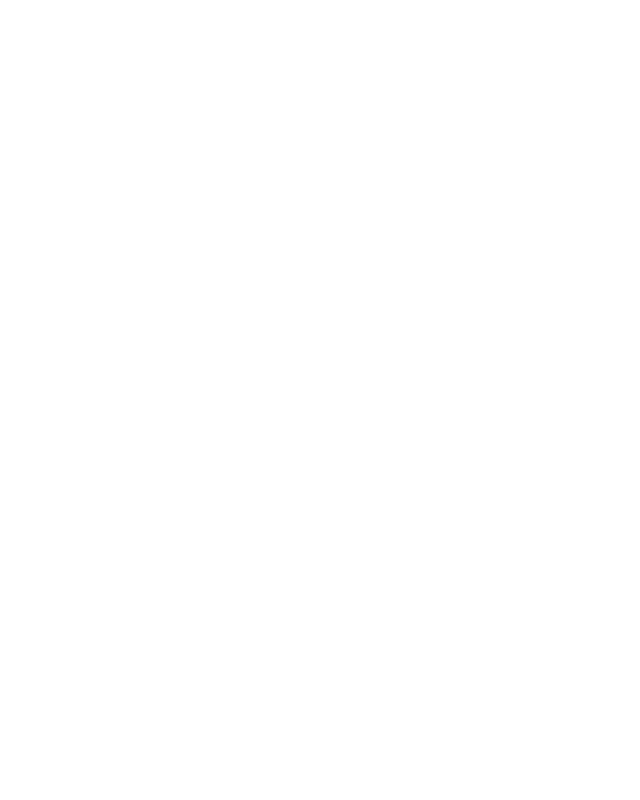
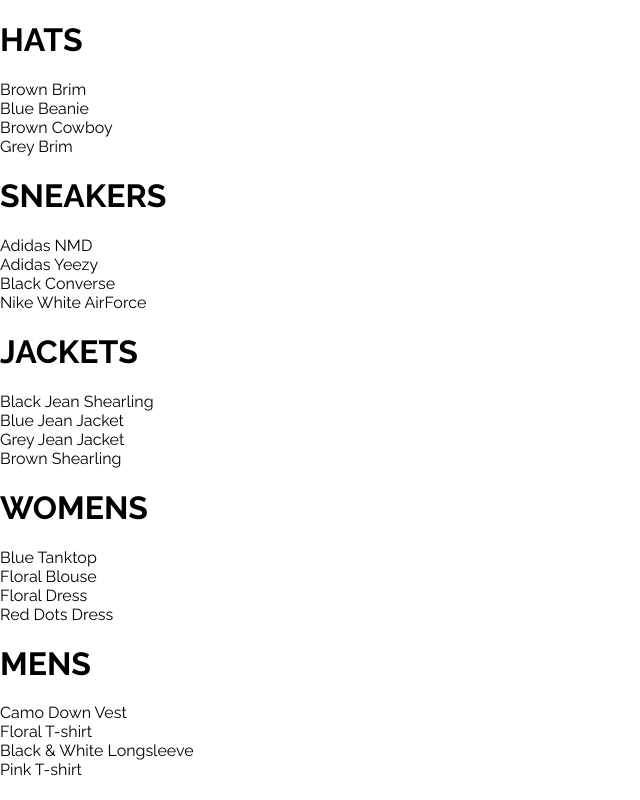
Before and after one commit to diamond122/ecommerce-firebase-react, a React (Create React App) app: page /shop in a window 1280 px wide. Shown: the whole page, without its empty margins (0-640 px from the left). Built offline with nearby package versions, Linux system fonts and the light colour scheme.

Commit message:
Added 'collection-preview' and 'shop' page

```diff
--- a/src/App.js
+++ b/src/App.js
@@ -2,19 +2,14 @@ import React from 'react'
 import { Switch, Route } from 'react-router-dom'
 import './App.css'
 import HomePage from './pages/homepage/homepage.component'
-
-const PaintingsPage = () => (
-  <div>
-    <h1>Paintings Page</h1>
-  </div>
-);
+import ShopPage from './pages/shop/shop.component'
 
 function App() {
   return (
     <div>
       <Switch>
         <Route exact path='/' component={ HomePage } />
-        <Route path='/paintings' component={ PaintingsPage } />
+        <Route path='/shop' component={ ShopPage } />
       </Switch>
     </div>
   );
--- /dev/null
+++ b/src/components/collection-preview/collection-preview.component.jsx
@@ -0,0 +1,16 @@
+import React from 'react';
+import './collection-preview.styles.scss';
+const CollectionPreview = ({ title, items }) => (
+    <div className='collection-preview'>
+        <h1 className="title">{title.toUpperCase()}</h1>
+        <div className='preview'>
+          {
+            items.filter((item, idx) => idx < 4).map(item => (
+                <div key={ item.id }>{ item.name } </div>
+            ))
+          }
+        </div>
+    </div>
+);
+
+export default CollectionPreview;
--- /dev/null
+++ b/src/pages/shop/shop.component.jsx
@@ -0,0 +1,27 @@
+import React from 'react'
+import SHOP_DATA from './shop.data'
+import CollectionPreview from '../../components/collection-preview/collection-preview.component'
+
+class ShopPage extends React.Component {
+    constructor(props) {
+        super(props);
+
+        this.state = {
+            collections: SHOP_DATA
+        }
+    }
+    render() {
+        const { collections } = this.state;
+        return (
+            <div className='shop-page'>
+                {
+                    collections.map(({ id, ...otherCollectionProps }) => (
+                        <CollectionPreview key={ id } { ...otherCollectionProps} />
+                    ))
+                }
+            </div>
+        )
+    }
+}
+
+export default ShopPage;
--- /dev/null
+++ b/src/pages/shop/shop.data.js
@@ -0,0 +1,249 @@
+const SHOP_DATA = [
+    {
+        id: 1,
+        title: 'Hats',
+        routeName: 'hats',
+        items: [
+          {
+            id: 1,
+            name: 'Brown Brim',
+            imageUrl: 'https://i.ibb.co/ZYW3VTp/brown-brim.png',
+            price: 25
+          },
+          {
+            id: 2,
+            name: 'Blue Beanie',
+            imageUrl: 'https://i.ibb.co/ypkgK0X/blue-beanie.png',
+            price: 18
+          },
+          {
+            id: 3,
+            name: 'Brown Cowboy',
+            imageUrl: 'https://i.ibb.co/QdJwgmp/brown-cowboy.png',
+            price: 35
+          },
+          {
+            id: 4,
+            name: 'Grey Brim',
+            imageUrl: 'https://i.ibb.co/RjBLWxB/grey-brim.png',
+            price: 25
+          },
+          {
+            id: 5,
+            name: 'Green Beanie',
+            imageUrl: 'https://i.ibb.co/YTjW3vF/green-beanie.png',
+            price: 18
+          },
+          {
+            id: 6,
+            name: 'Palm Tree Cap',
+            imageUrl: 'https://i.ibb.co/rKBDvJX/palm-tree-cap.png',
+            price: 14
+          },
+          {
+            id: 7,
+            name: 'Red Beanie',
+            imageUrl: 'https://i.ibb.co/bLB646Z/red-beanie.png',
+            price: 18
+          },
+          {
+            id: 8,
+            name: 'Wolf Cap',
+            imageUrl: 'https://i.ibb.co/1f2nWMM/wolf-cap.png',
+            price: 14
+          },
+          {
+            id: 9,
+            name: 'Blue Snapback',
+            imageUrl: 'https://i.ibb.co/X2VJP2W/blue-snapback.png',
+            price: 16
+          }
+        ]
+      },
+      {
+        id: 2,
+        title: 'Sneakers',
+        routeName: 'sneakers',
+        items: [
+          {
+            id: 10,
+            name: 'Adidas NMD',
+            imageUrl: 'https://i.ibb.co/0s3pdnc/adidas-nmd.png',
+            price: 220
+          },
+          {
+            id: 11,
+            name: 'Adidas Yeezy',
+            imageUrl: 'https://i.ibb.co/dJbG1cT/yeezy.png',
+            price: 280
+          },
+          {
+            id: 12,
+            name: 'Black Converse',
+            imageUrl: 'https://i.ibb.co/bPmVXyP/black-converse.png',
+            price: 110
+          },
+          {
+            id: 13,
+            name: 'Nike White AirForce',
+            imageUrl: 'https://i.ibb.co/1RcFPk0/white-nike-high-tops.png',
+            price: 160
+          },
+          {
+            id: 14,
+            name: 'Nike Red High Tops',
+            imageUrl: 'https://i.ibb.co/QcvzydB/nikes-red.png',
+            price: 160
+          },
+          {
+            id: 15,
+            name: 'Nike Brown High Tops',
+            imageUrl: 'https://i.ibb.co/fMTV342/nike-brown.png',
+            price: 160
+          },
+          {
+            id: 16,
+            name: 'Air Jordan Limited',
+            imageUrl: 'https://i.ibb.co/w4k6Ws9/nike-funky.png',
+            price: 190
+          },
+          {
+            id: 17,
+            name: 'Timberlands',
+            imageUrl: 'https://i.ibb.co/Mhh6wBg/timberlands.png',
+            price: 200
+          }
+        ]
+      },
+      {
+        id: 3,
+        title: 'Jackets',
+        routeName: 'jackets',
+        items: [
+          {
+            id: 18,
+            name: 'Black Jean Shearling',
+            imageUrl: 'https://i.ibb.co/XzcwL5s/black-shearling.png',
+            price: 125
+          },
+          {
+            id: 19,
+            name: 'Blue Jean Jacket',
+            imageUrl: 'https://i.ibb.co/mJS6vz0/blue-jean-jacket.png',
+            price: 90
+          },
+          {
+            id: 20,
+            name: 'Grey Jean Jacket',
+            imageUrl: 'https://i.ibb.co/N71k1ML/grey-jean-jacket.png',
+            price: 90
+          },
+          {
+            id: 21,
+            name: 'Brown Shearling',
+            imageUrl: 'https://i.ibb.co/s96FpdP/brown-shearling.png',
+            price: 165
+          },
+          {
+            id: 22,
+            name: 'Tan Trench',
+            imageUrl: 'https://i.ibb.co/M6hHc3F/brown-trench.png',
+            price: 185
+          }
+        ]
+      },
+      {
+        id: 4,
+        title: 'Womens',
+        routeName: 'womens',
+        items: [
+          {
+            id: 23,
+            name: 'Blue Tanktop',
+            imageUrl: 'https://i.ibb.co/7CQVJNm/blue-tank.png',
+            price: 25
+          },
+          {
+            id: 24,
+            name: 'Floral Blouse',
+            imageUrl: 'https://i.ibb.co/4W2DGKm/floral-blouse.png',
+            price: 20
+          },
+          {
+            id: 25,
+            name: 'Floral Dress',
+            imageUrl: 'https://i.ibb.co/KV18Ysr/floral-skirt.png',
+            price: 80
+          },
+          {
+            id: 26,
+            name: 'Red Dots Dress',
+            imageUrl: 'https://i.ibb.co/N3BN1bh/red-polka-dot-dress.png',
+            price: 80
+          },
+          {
+            id: 27,
+            name: 'Striped Sweater',
+            imageUrl: 'https://i.ibb.co/KmSkMbH/striped-sweater.png',
+            price: 45
+          },
+          {
+            id: 28,
+            name: 'Yellow Track Suit',
+            imageUrl: 'https://i.ibb.co/v1cvwNf/yellow-track-suit.png',
+            price: 135
+          },
+          {
+            id: 29,
+            name: 'White Blouse',
+            imageUrl: 'https://i.ibb.co/qBcrsJg/white-vest.png',
+            price: 20
+          }
+        ]
+      },
+      {
+        id: 5,
+        title: 'Mens',
+        routeName: 'mens',
+        items: [
+          {
+            id: 30,
+            name: 'Camo Down Vest',
+            imageUrl: 'https://i.ibb.co/xJS0T3Y/camo-vest.png',
+            price: 325
+          },
+          {
+            id: 31,
+            name: 'Floral T-shirt',
+            imageUrl: 'https://i.ibb.co/qMQ75QZ/floral-shirt.png',
+            price: 20
+          },
+          {
+            id: 32,
+            name: 'Black & White Longsleeve',
+            imageUrl: 'https://i.ibb.co/55z32tw/long-sleeve.png',
+            price: 25
+          },
+          {
+            id: 33,
+            name: 'Pink T-shirt',
+            imageUrl: 'https://i.ibb.co/RvwnBL8/pink-shirt.png',
+            price: 25
+          },
+          {
+            id: 34,
+            name: 'Jean Long Sleeve',
+            imageUrl: 'https://i.ibb.co/VpW4x5t/roll-up-jean-shirt.png',
+            price: 40
+          },
+          {
+            id: 35,
+            name: 'Burgundy T-shirt',
+            imageUrl: 'https://i.ibb.co/mh3VM1f/polka-dot-shirt.png',
+            price: 25
+          }
+        ]
+      }
+]
+
+export default SHOP_DATA;
```
Also changed, not shown: src/components/collection-preview/collection-preview.styles.scss (added).
